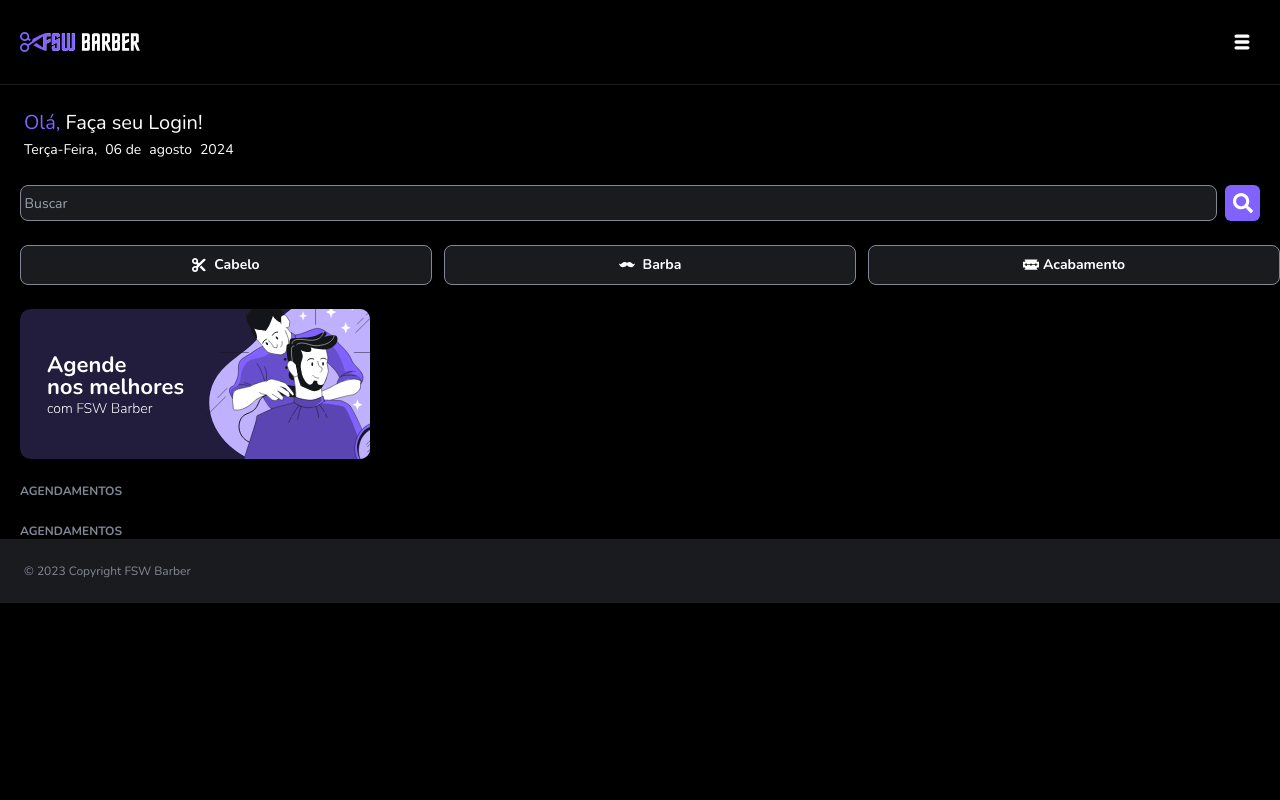
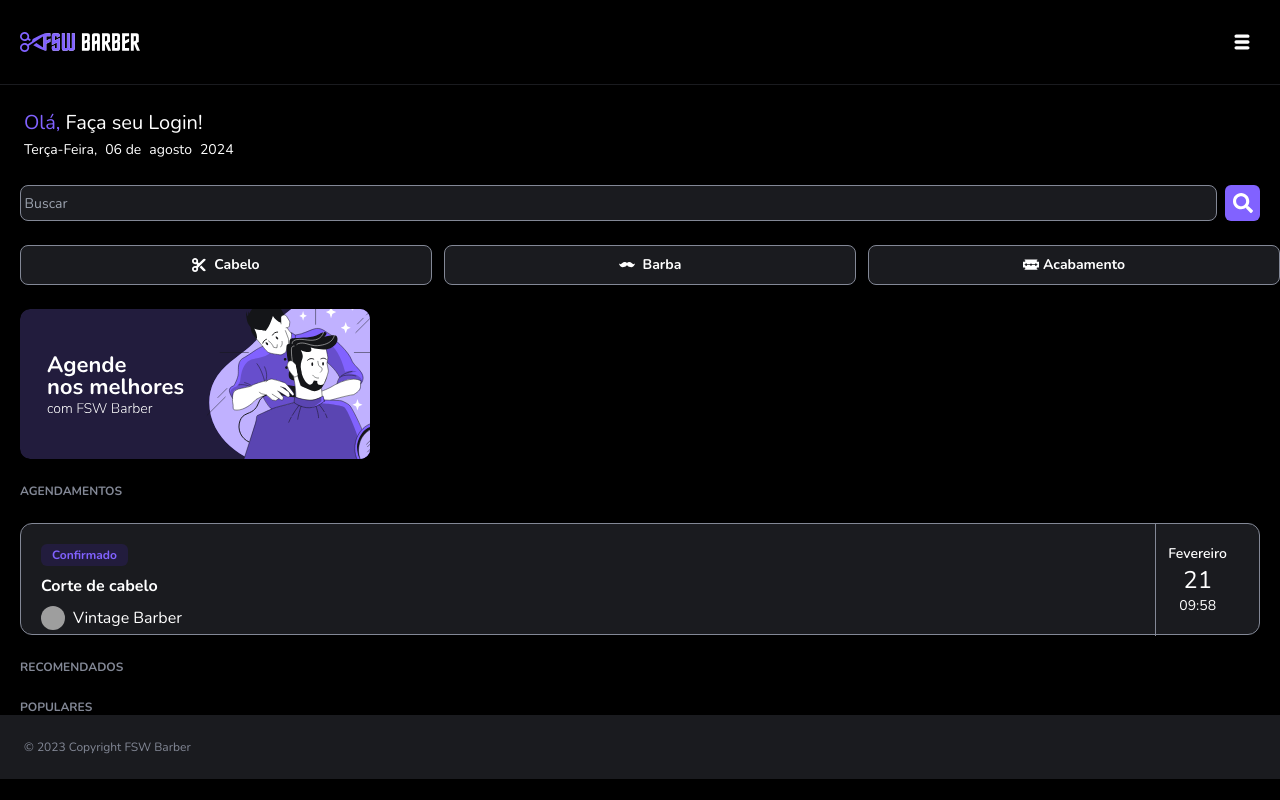
Before and after one commit to Graciliana/fswbarber5edicao, a Next.js app: page / in a window 1280 px wide. Built offline with nearby package versions, Linux system fonts and the light colour scheme; grey boxes are pictures that could not be loaded.

Commit message:
[FEAT] add initial categories and schedules

```diff
--- a/package.json
+++ b/package.json
@@ -13,6 +13,7 @@
   },
   "dependencies": {
     "@prisma/client": "^5.18.0",
+    "@radix-ui/react-avatar": "^1.1.0",
     "@radix-ui/react-icons": "^1.3.0",
     "@radix-ui/react-slot": "^1.1.0",
     "class-variance-authority": "^0.7.0",
--- a/src/app/(home)/_components/categories.tsx
+++ b/src/app/(home)/_components/categories.tsx
@@ -1,5 +1,5 @@
 
-import { Button } from '@/_components/ui/button';
+import { Button } from '@/app/_components/ui/button';
 import * as React from 'react';
 import { FaScissors } from 'react-icons/fa6';
 
--- a/src/app/(home)/_components/search.tsx
+++ b/src/app/(home)/_components/search.tsx
@@ -1,5 +1,5 @@
 'use client';
-import { Button } from "@/_components/ui/button";
+import { Button } from "@/app/_components/ui/button";
 import { FaSearch } from "react-icons/fa";
 
  const Search = () => {
--- a/src/app/(home)/page.tsx
+++ b/src/app/(home)/page.tsx
@@ -1,9 +1,11 @@
-import { Header } from "../../_components/header";
+;
 import { format } from "date-fns";
 import { ptBR } from "date-fns/locale";
 import Search from "./_components/search";
 import Categories from "./_components/categories";
 import Banner from "./_components/banner";
+import Schedules from "@/app/_components/schedules";
+import { Header } from "../_components/header";
 
 export default function Home() {
   return (
@@ -44,10 +46,15 @@
         <Banner />
       </div>
       <div className="mt-6 px-5">
-        <h2 className="uppercase text-xs font-bold text-gray-03">Agendamentos</h2>
+        <h2 className="uppercase text-xs mb-6 font-bold text-gray-03">Agendamentos</h2>
+        <Schedules />
       </div>
       <div className="mt-6 px-5">
-        <h2 className="uppercase text-xs font-bold text-gray-03">Agendamentos</h2>
+        <h2 className="uppercase text-xs font-bold text-gray-03">Recomendados</h2>
+
+      </div>
+      <div className="mt-6 px-5">
+        <h2 className="uppercase text-xs font-bold text-gray-03">Populares</h2>
       </div>
     </div>
 
--- a/src/_components/header.tsx
+++ b/src/app/_components/header.tsx
@@ -1,9 +1,8 @@
-import { Button } from './ui/button';
+
 import Image from 'next/image';
 import * as React from 'react';
 import { TiThMenu } from "react-icons/ti";
-
-
+import { Button } from './ui/button';
 export function Header() {
   return (
     <div className="h-22 py-6 px-5 flex flex-row border-b border-gray-01 items-center justify-between">
--- /dev/null
+++ b/src/app/_components/schedules.tsx
@@ -0,0 +1,32 @@
+import React from 'react'
+import { Card, CardContent } from './ui/card'
+import { Badge } from './ui/badge'
+import { Avatar, AvatarFallback, AvatarImage } from './ui/avatar'
+
+export default function Schedules() {
+  return (
+     <Card className='border-gray-03 h-28 bg-secondary-black' >
+      <CardContent className='p-5 flex  justify-between py-0'>
+        <div className='flex flex-col gap-2 py-5'>
+          <Badge variant="secondary" className='bg-dark-purple font-bold  text-sx text-primary-purple hover:bg-primary-purple hover:text-white w-max'>
+          Confirmado
+        </Badge>
+        <h1 className='text-white text-base font-bold'>Corte de cabelo</h1>
+        <div className="flex items-center gap-2">
+          <Avatar className="h-6 w-6">
+            <AvatarImage src="https://utfs.io/f/0ddfbd26-a424-43a0-aaf3-c3f1dc6be6d1-1kgxo7.png" alt="shadcn" />
+            <AvatarFallback>G</AvatarFallback>
+          </Avatar>
+          <h2 className= "text-white text-base">Vintage Barber</h2>
+
+        </div>
+        </div>
+       <div className="flex flex-col h-28 items-center justify-center px-3 border-l border-solid border-gray-03 text-white">
+            <p className="text-sm font-semibold">Fevereiro</p>
+              <p className="text-2xl font-normal">21</p>
+              <p className="text-sm font-normal">09:58</p>
+        </div>
+      </CardContent>
+      </Card>
+  )
+}
--- /dev/null
+++ b/src/app/_components/ui/avatar.tsx
@@ -0,0 +1,50 @@
+"use client"
+
+import * as React from "react"
+import * as AvatarPrimitive from "@radix-ui/react-avatar"
+
+import { cn } from "@/app/_lib/utils"
+
+const Avatar = React.forwardRef<
+  React.ElementRef<typeof AvatarPrimitive.Root>,
+  React.ComponentPropsWithoutRef<typeof AvatarPrimitive.Root>
+>(({ className, ...props }, ref) => (
+  <AvatarPrimitive.Root
+    ref={ref}
+    className={cn(
+      "relative flex h-10 w-10 shrink-0 overflow-hidden rounded-full",
+      className
+    )}
+    {...props}
+  />
+))
+Avatar.displayName = AvatarPrimitive.Root.displayName
+
+const AvatarImage = React.forwardRef<
+  React.ElementRef<typeof AvatarPrimitive.Image>,
+  React.ComponentPropsWithoutRef<typeof AvatarPrimitive.Image>
+>(({ className, ...props }, ref) => (
+  <AvatarPrimitive.Image
+    ref={ref}
+    className={cn("aspect-square h-full w-full", className)}
+    {...props}
+  />
+))
+AvatarImage.displayName = AvatarPrimitive.Image.displayName
+
+const AvatarFallback = React.forwardRef<
+  React.ElementRef<typeof AvatarPrimitive.Fallback>,
+  React.ComponentPropsWithoutRef<typeof AvatarPrimitive.Fallback>
+>(({ className, ...props }, ref) => (
+  <AvatarPrimitive.Fallback
+    ref={ref}
+    className={cn(
+      "flex h-full w-full items-center justify-center rounded-full bg-muted",
+      className
+    )}
+    {...props}
+  />
+))
+AvatarFallback.displayName = AvatarPrimitive.Fallback.displayName
+
+export { Avatar, AvatarImage, AvatarFallback }
--- /dev/null
+++ b/src/app/_components/ui/badge.tsx
@@ -0,0 +1,36 @@
+import * as React from "react"
+import { cva, type VariantProps } from "class-variance-authority"
+
+import { cn } from "@/app/_lib/utils"
+
+const badgeVariants = cva(
+  "inline-flex items-center rounded-md border px-2.5 py-0.5 text-xs font-semibold transition-colors focus:outline-none focus:ring-2 focus:ring-ring focus:ring-offset-2",
+  {
+    variants: {
+      variant: {
+        default:
+          "border-transparent bg-primary text-primary-foreground shadow hover:bg-primary/80",
+        secondary:
+          "border-transparent bg-secondary text-secondary-foreground hover:bg-secondary/80",
+        destructive:
+          "border-transparent bg-destructive text-destructive-foreground shadow hover:bg-destructive/80",
+        outline: "text-foreground",
+      },
+    },
+    defaultVariants: {
+      variant: "default",
+    },
+  }
+)
+
+export interface BadgeProps
+  extends React.HTMLAttributes<HTMLDivElement>,
+    VariantProps<typeof badgeVariants> {}
+
+function Badge({ className, variant, ...props }: BadgeProps) {
+  return (
+    <div className={cn(badgeVariants({ variant }), className)} {...props} />
+  )
+}
+
+export { Badge, badgeVariants }
--- /dev/null
+++ b/src/app/_components/ui/card.tsx
@@ -0,0 +1,76 @@
+import * as React from "react"
+
+import { cn } from "@/app/_lib/utils"
+
+const Card = React.forwardRef<
+  HTMLDivElement,
+  React.HTMLAttributes<HTMLDivElement>
+>(({ className, ...props }, ref) => (
+  <div
+    ref={ref}
+    className={cn(
+      "rounded-xl border bg-card text-card-foreground shadow",
+      className
+    )}
+    {...props}
+  />
+))
+Card.displayName = "Card"
+
+const CardHeader = React.forwardRef<
+  HTMLDivElement,
+  React.HTMLAttributes<HTMLDivElement>
+>(({ className, ...props }, ref) => (
+  <div
+    ref={ref}
+    className={cn("flex flex-col space-y-1.5 p-6", className)}
+    {...props}
+  />
+))
+CardHeader.displayName = "CardHeader"
+
+const CardTitle = React.forwardRef<
+  HTMLParagraphElement,
+  React.HTMLAttributes<HTMLHeadingElement>
+>(({ className, ...props }, ref) => (
+  <h3
+    ref={ref}
+    className={cn("font-semibold leading-none tracking-tight", className)}
+    {...props}
+  />
+))
+CardTitle.displayName = "CardTitle"
+
+const CardDescription = React.forwardRef<
+  HTMLParagraphElement,
+  React.HTMLAttributes<HTMLParagraphElement>
+>(({ className, ...props }, ref) => (
+  <p
+    ref={ref}
+    className={cn("text-sm text-muted-foreground", className)}
+    {...props}
+  />
+))
+CardDescription.displayName = "CardDescription"
+
+const CardContent = React.forwardRef<
+  HTMLDivElement,
+  React.HTMLAttributes<HTMLDivElement>
+>(({ className, ...props }, ref) => (
+  <div ref={ref} className={cn("p-6 pt-0", className)} {...props} />
+))
+CardContent.displayName = "CardContent"
+
+const CardFooter = React.forwardRef<
+  HTMLDivElement,
+  React.HTMLAttributes<HTMLDivElement>
+>(({ className, ...props }, ref) => (
+  <div
+    ref={ref}
+    className={cn("flex items-center p-6 pt-0", className)}
+    {...props}
+  />
+))
+CardFooter.displayName = "CardFooter"
+
+export { Card, CardHeader, CardFooter, CardTitle, CardDescription, CardContent }
--- a/src/app/layout.tsx
+++ b/src/app/layout.tsx
@@ -1,7 +1,7 @@
 import type { Metadata } from "next";
 import {Nunito} from "next/font/google";
 import "./globals.css";
-import Footer from "@/_components/footer";
+import Footer from "@/app/_components/footer";
 
 
 const nunito = Nunito({ subsets: ["latin"] });
```
Also changed, not shown: src/app/_components/footer.tsx (renamed from src/_components/footer.tsx), src/app/_components/ui/button.tsx (renamed from src/_components/ui/button.tsx), 1 other file (tests, documents, lock files or other folders).
